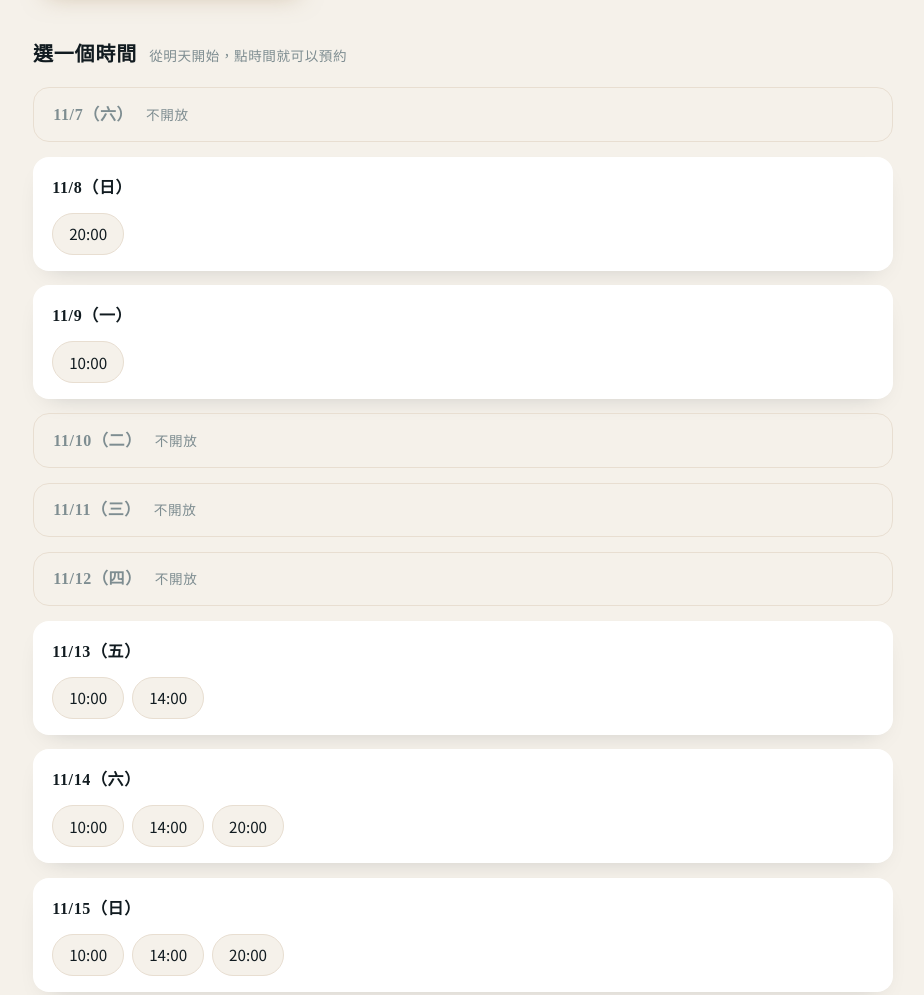
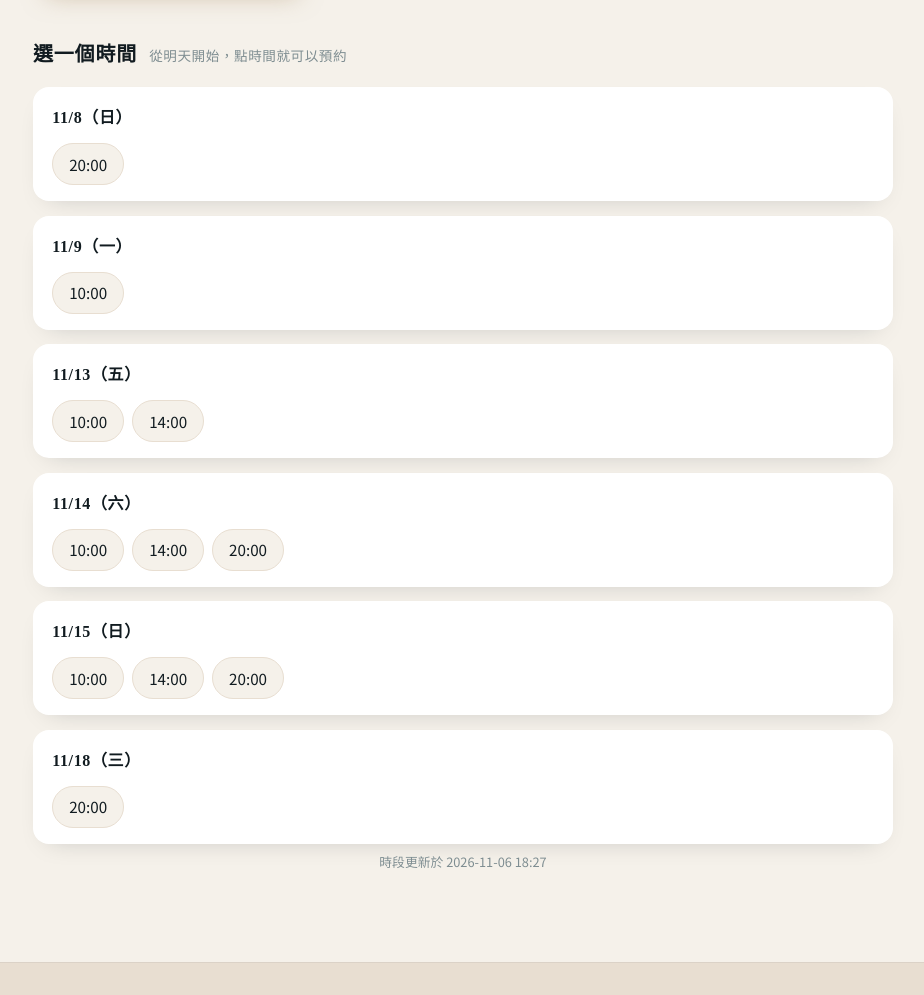
Before and after one commit to MOLLY0318/key-essence, a plain HTML site: page slots.html in a window 1280 px wide. Shown: the part 1069-2064 px from the top of the page, without its empty margins (177-1101 px from the left). Drawn offline with Linux system fonts and the light colour scheme.

Commit message:
可預約時段頁：沒開放的日子不顯示，只留可約時間與已額滿

```diff
--- a/slots.html
+++ b/slots.html
@@ -199,7 +199,7 @@ html.is-desktop .confirm .qr { display: flex; }
   function addDays(d, n) { var x = new Date(d + 'T12:00:00Z'); x.setUTCDate(x.getUTCDate() + n); return x.toISOString().slice(0, 10); }
   var twToday = new Intl.DateTimeFormat('en-CA', { timeZone: 'Asia/Taipei', year: 'numeric', month: '2-digit', day: '2-digit' }).format(new Date());
 
-  // 從明天排到最後一個有開放或活動的日子，每天標：可約時間／已額滿／不開放
+  // 從明天排到最後一個有開放的日子：有時間就列時間，開放過但約滿標「已額滿」，沒開放的日子不顯示
   function renderDays() {
     var box = $('days'); box.textContent = '';
     var shown = 0;
@@ -211,10 +211,12 @@ html.is-desktop .confirm .qr { display: flex; }
     for (var date = first; date <= last; date = addDays(date, 1)) {
       var d = byDate[date];
       var ts = d ? ((d[mode] || {})[service] || []).filter(function (t) { return bookable(date, t); }) : [];
+      var wasOpen = (openModes[date] || []).indexOf(mode) >= 0;
+      if (!ts.length && !wasOpen) continue; // 沒開放的日子不顯示
       if (ts.length) shown++;
       var card = el('div', 'day-card' + (ts.length ? '' : ' is-closed'));
       var h = el('h3', '', fmtDate(date));
-      if (!ts.length) h.appendChild(el('span', 'day-status', (openModes[date] || []).indexOf(mode) >= 0 ? '已額滿' : '不開放'));
+      if (!ts.length) h.appendChild(el('span', 'day-status', '已額滿'));
       card.appendChild(h);
       (evByDate[date] || []).forEach(function (ev) { card.appendChild(el('p', 'day-event', ev.start + '–' + ev.end + '　' + ev.title)); });
       if (ts.length) {
```
